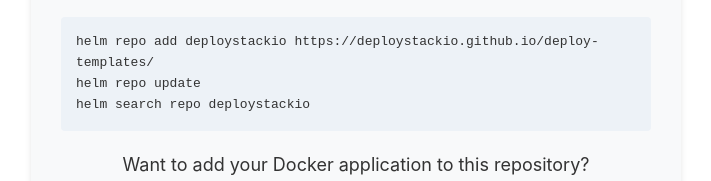
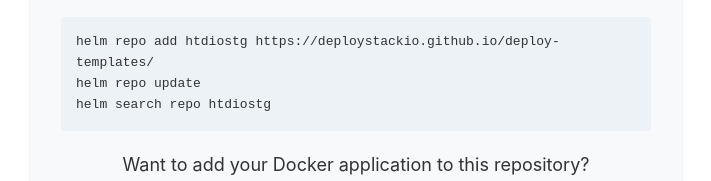
Before and after one commit to htdio-stg/deploy-templates, a plain HTML site: page index.html in a window 1280 px wide. Shown: the part 512-693 px from the top of the page, without its empty margins (284-995 px from the left). Drawn offline with Linux system fonts and the light colour scheme.

Commit message:
Update index.html

```diff
--- a/index.html
+++ b/index.html
@@ -61,9 +61,9 @@
         <p>To use these Helm charts, add this repository to your Helm configuration:</p>
 
         <div class="code">
-            helm repo add deploystackio https://deploystackio.github.io/deploy-templates/<br>
+            helm repo add htdiostg https://deploystackio.github.io/deploy-templates/<br>
             helm repo update<br>
-            helm search repo deploystackio
+            helm search repo htdiostg
         </div>
 
         <p>Want to add your Docker application to this repository?</p>
```
